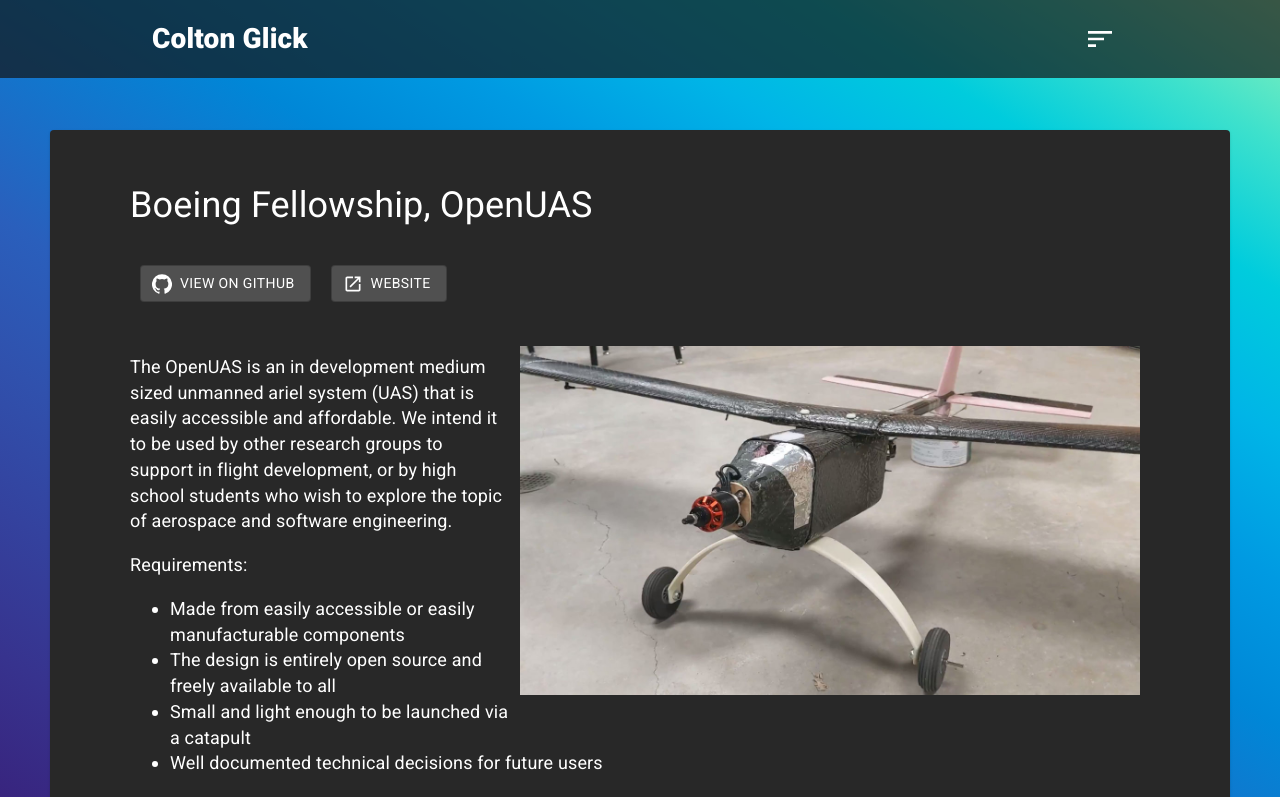
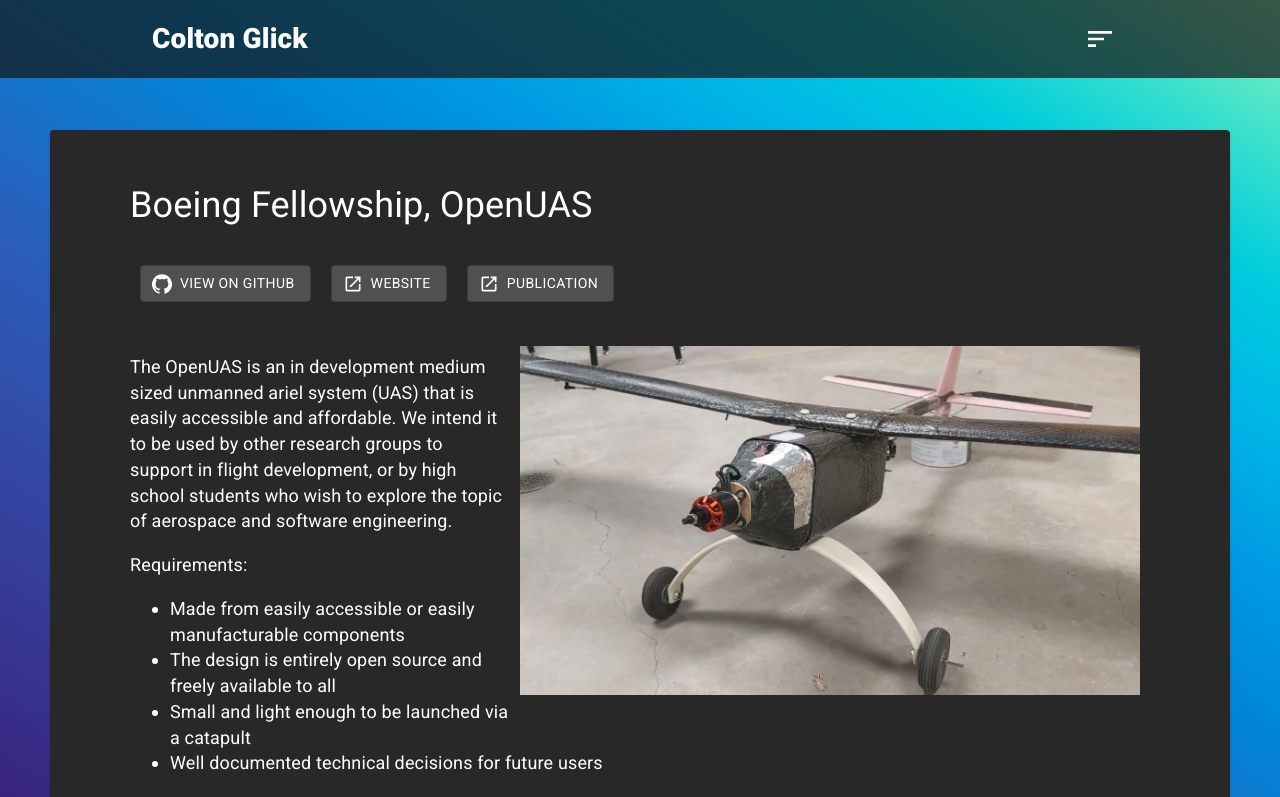
Before and after one commit to C-Glick/C-Glick.github.io, a React (Create React App) app: page /#/OpenUAS in a window 1280 px wide. Shown: the top 797 px of the page. Built offline with nearby package versions, Linux system fonts and the light colour scheme.

Commit message:
Added publication link to OpenUAS page

```diff
--- a/src/pages/OpenUASPage.js
+++ b/src/pages/OpenUASPage.js
@@ -165,6 +165,17 @@ export default function AboutPage() {
                           Website
                         </Button>
                     </a>
+
+                    <a href={"https://lib.dr.iastate.edu/aere_conf/87/"} className={classes.topButton} style={{textDecoration: 'none', color: 'inherit'}}>
+                        <Button
+                          variant="outlined"
+                          className={classes.button}
+                          startIcon={<LaunchIcon />}
+                        >
+                          Publication
+                        </Button>
+                    </a>
+
                   </Grid>
 
                   <Grid item xs={12}>
```
